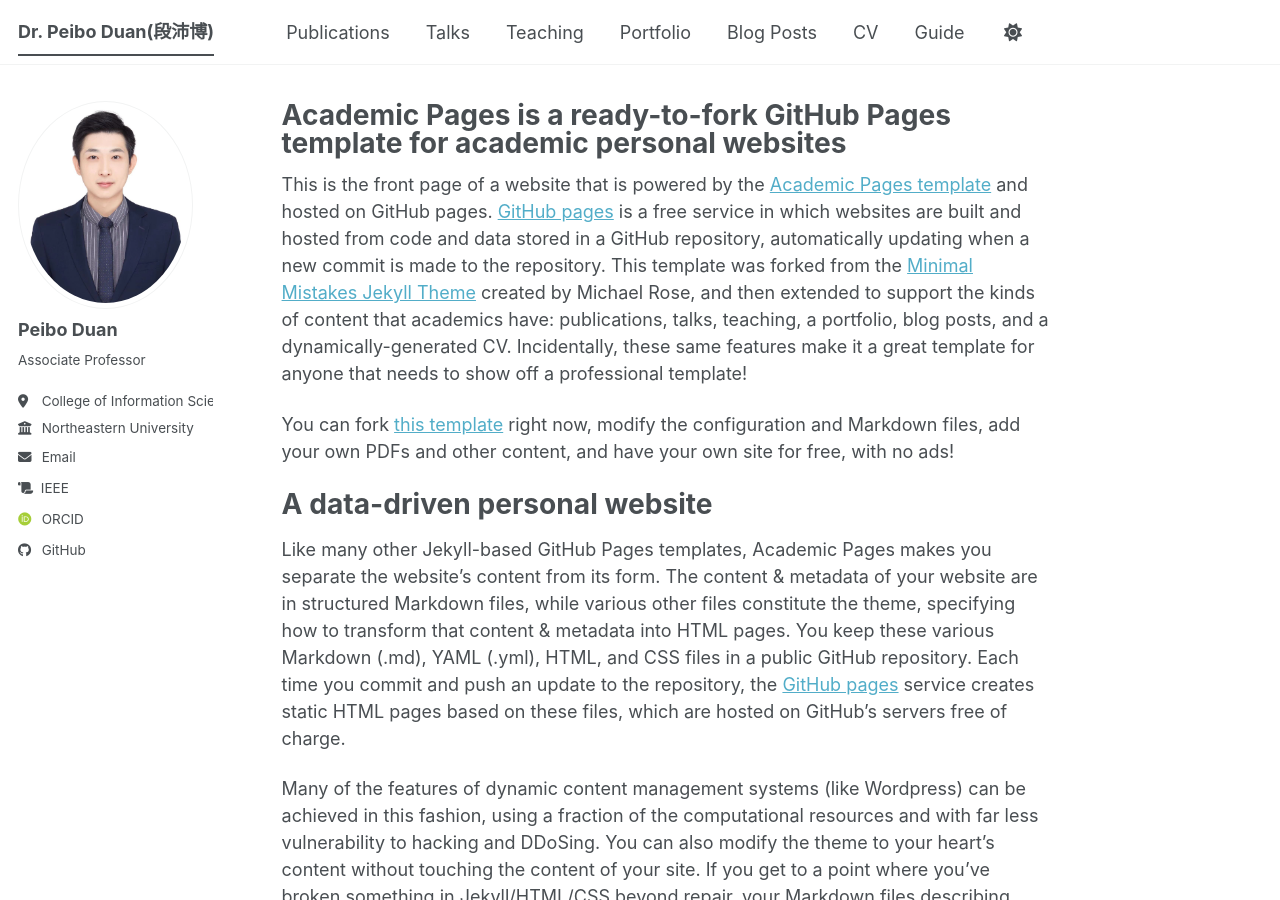
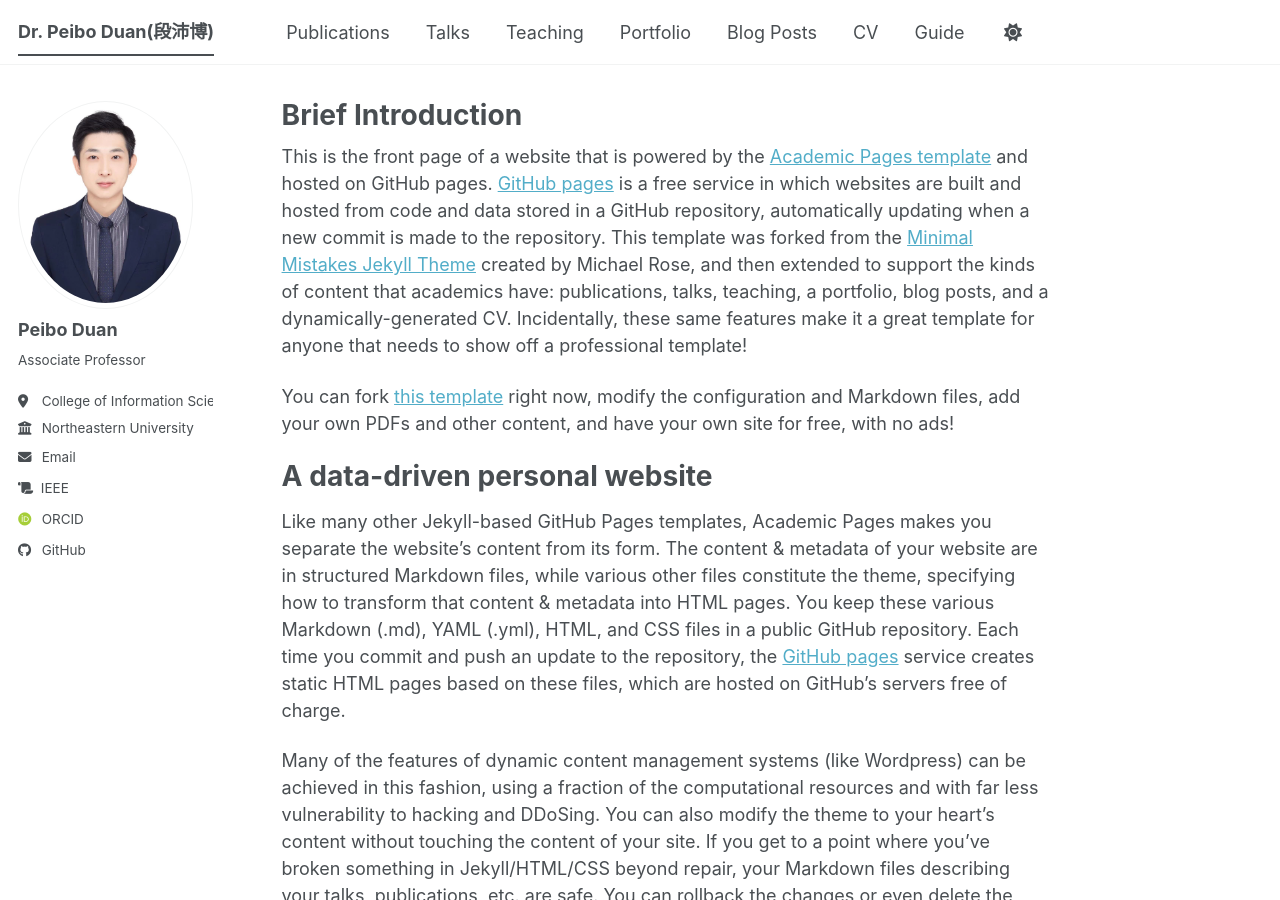
Before and after one commit to aurora76/peiboduan, a Jekyll site: the page built from _pages/about.md, in a window 1280 px wide and 900 px high. Built offline with Jekyll 4.4.1, drawn with Linux system fonts in a browser that asks for light colours; some web fonts are replaced; a script bundle is joined from its source files by our own code; library files that are not in the unit come from our copies.

Commit message:
Update about.md

```diff
--- a/_pages/about.md
+++ b/_pages/about.md
@@ -1,11 +1,12 @@
 ---
 permalink: /
-title: "Academic Pages is a ready-to-fork GitHub Pages template for academic personal websites"
+title: "Brief Introduction"
 author_profile: true
 redirect_from:
   - /about/
   - /about.html
 ---
+
 
 This is the front page of a website that is powered by the [Academic Pages template](https://github.com/academicpages/academicpages.github.io) and hosted on GitHub pages. [GitHub pages](https://pages.github.com) is a free service in which websites are built and hosted from code and data stored in a GitHub repository, automatically updating when a new commit is made to the repository. This template was forked from the [Minimal Mistakes Jekyll Theme](https://mmistakes.github.io/minimal-mistakes/) created by Michael Rose, and then extended to support the kinds of content that academics have: publications, talks, teaching, a portfolio, blog posts, and a dynamically-generated CV. Incidentally, these same features make it a great template for anyone that needs to show off a professional template!
 
```
